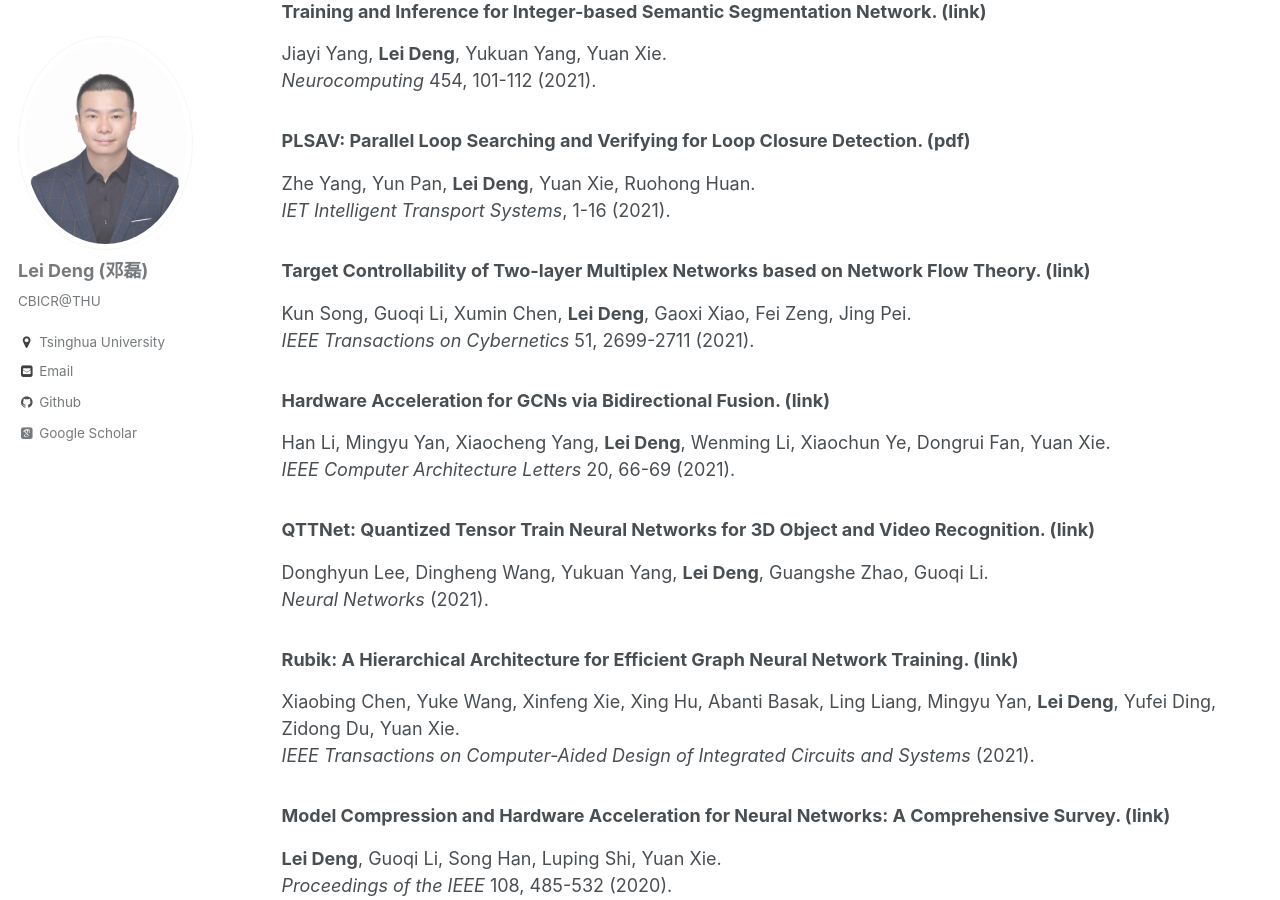
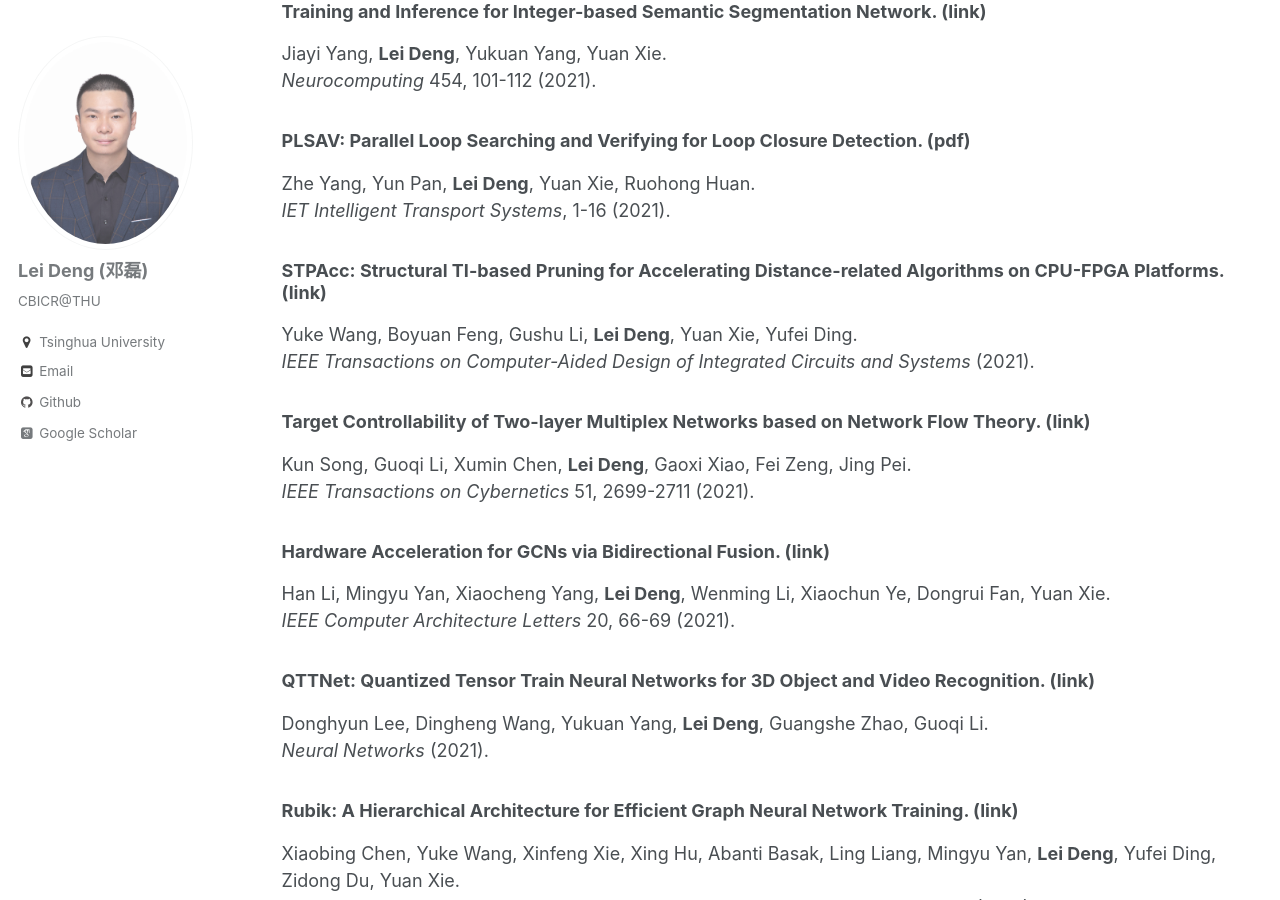
Before and after one commit to dllfei/dllfei.github.io, a Jekyll site: the page built from _pages/publications.md, in a window 1280 px wide and 900 px high, scrolled down 1254 px. Built offline with Jekyll 4.4.1, drawn with Linux system fonts in a browser that asks for light colours; some web fonts are replaced.

Commit message:
Update publications.md

```diff
--- a/_pages/publications.md
+++ b/_pages/publications.md
@@ -43,6 +43,10 @@ Jiayi Yang, **Lei Deng**, Yukuan Yang, Yuan Xie. <br />
 ### PLSAV: Parallel Loop Searching and Verifying for Loop Closure Detection. ([pdf](https://ietresearch.onlinelibrary.wiley.com/doi/epdf/10.1049/itr2.12054)) <br />
 Zhe Yang, Yun Pan, **Lei Deng**, Yuan Xie, Ruohong Huan. <br />
 *IET Intelligent Transport Systems*, 1-16 (2021).
+
+### STPAcc: Structural TI-based Pruning for Accelerating Distance-related Algorithms on CPU-FPGA Platforms. ([link](https://ieeexplore.ieee.org/abstract/document/9467295)) <br />
+Yuke Wang, Boyuan Feng, Gushu Li, **Lei Deng**, Yuan Xie, Yufei Ding. <br />
+*IEEE Transactions on Computer-Aided Design of Integrated Circuits and Systems* (2021).
 
 ### Target Controllability of Two-layer Multiplex Networks based on Network Flow Theory. ([link](https://ieeexplore.ieee.org/abstract/doment/8685693)) <br />
 Kun Song, Guoqi Li, Xumin Chen, **Lei Deng**, Gaoxi Xiao, Fei Zeng, Jing Pei. <br />
```
